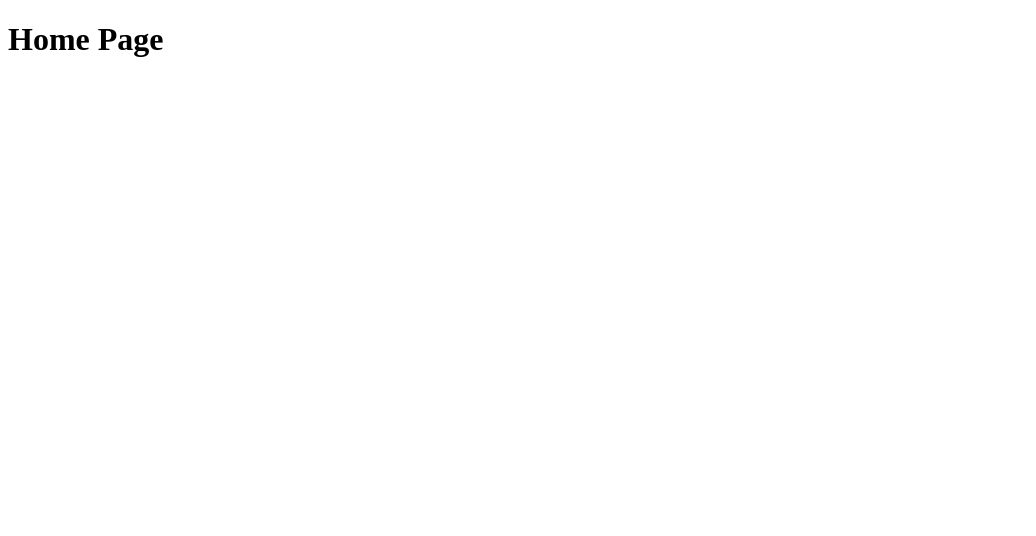
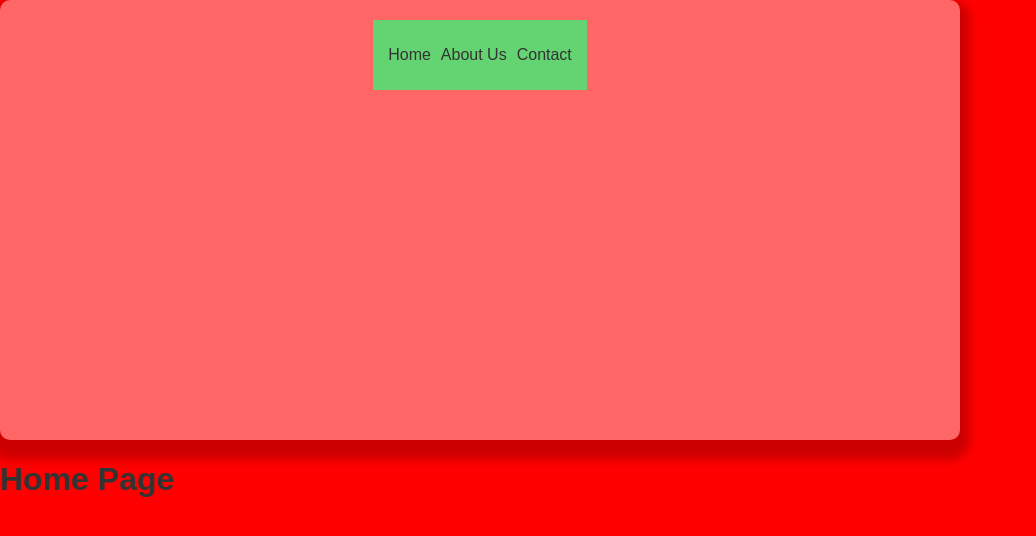
Before and after one commit to brettl1991/Portfolio-01, a Next.js app: page / in a window 1280 px wide. Shown: the top 536 px of the page, without its empty margins (0-1036 px from the left). Built offline with nearby package versions, Linux system fonts and the light colour scheme.

Commit message:
feat: add layout to default page

```diff
--- /dev/null
+++ b/src/app/layout.tsx
@@ -0,0 +1,25 @@
+"use client";
+
+import { Box, Navbar } from "@/components";
+
+import { GlobalStyle } from "../style/global.style";
+
+export default function RootLayout({
+  children,
+}: {
+  children: React.ReactNode;
+}) {
+  console.log(children);
+  return (
+    <html>
+      <body>
+        <GlobalStyle />
+        <Box>
+          <Navbar />
+        </Box>
+        {children}
+        <footer />
+      </body>
+    </html>
+  );
+}
```
Also changed, not shown: src/app/head.tsx (added, +9 -0 lines).
